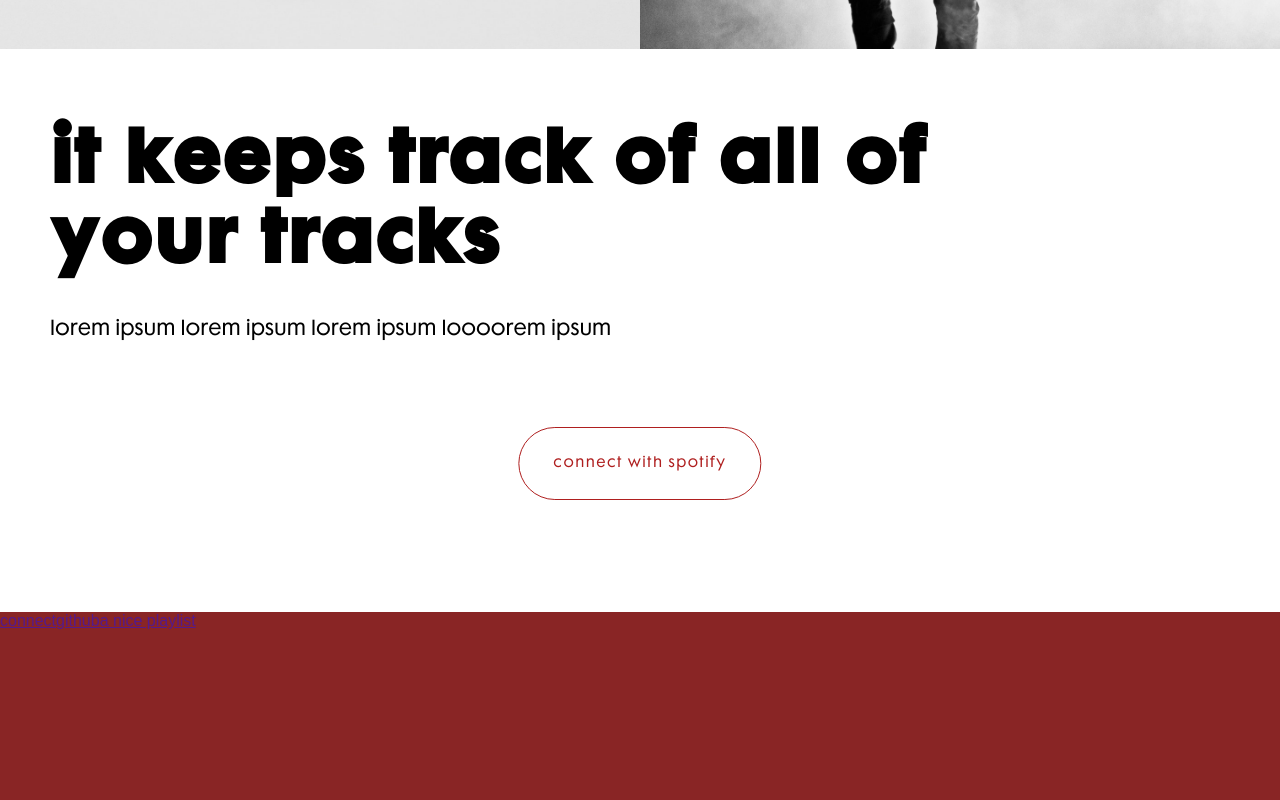
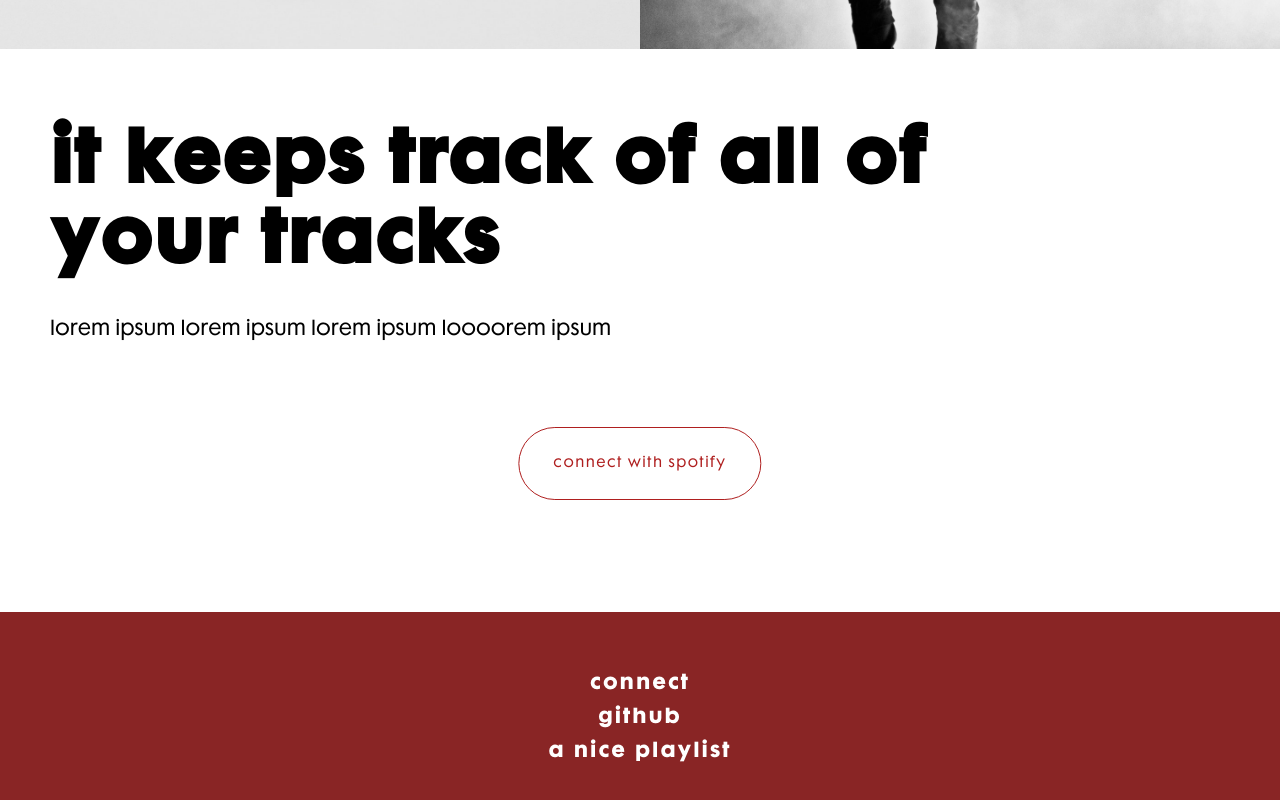
Before and after one commit to evelinasundin/highnote, a React (Create React App) app: page / in a window 1280 px wide. Shown: the part 2666-3466 px from the top of the page. Built offline with nearby package versions, Linux system fonts and the light colour scheme.

Commit message:
last style added

```diff
--- a/src/App.css
+++ b/src/App.css
@@ -685,10 +685,11 @@ li.inline-block.allsongs-li.allsongs-artist {
   text-decoration: none;
   font-family: "futura_maxi_bold", sans-serif;
   letter-spacing: 2px;
-  transition: all .2s ease-in-out; }
+  transition: all .2s ease-in-out;
+  cursor: pointer; }
 
 .footer-link-text a:hover {
-  color: #892525; }
+  color: #000; }
 
 .footer-link-text {
   margin-bottom: 10px; }
@@ -719,3 +720,19 @@ h2.user-playlist-heading {
 .create-playlist-heading {
   margin-bottom: 100px;
   color: #892525 !important; }
+
+p.home-connect {
+  position: absolute;
+  right: 0;
+  top: 4.5%;
+  margin-right: 50px;
+  font-size: 16px;
+  font-family: "futura_maxi_bold";
+  cursor: pointer;
+  transition: all .2s ease-in-out; }
+
+p.home-connect:hover {
+  color: #892525; }
+
+.spotify-link {
+  margin-left: 10px; }
--- a/src/App.scss
+++ b/src/App.scss
@@ -873,10 +873,11 @@ li.inline-block.allsongs-li.allsongs-artist {
   font-family: "futura_maxi_bold", sans-serif;
   letter-spacing: 2px;
   transition: all .2s ease-in-out;
+  cursor: pointer;
 }
 
 .footer-link-text a:hover {
-  color: $dark-red-color;
+  color: $black-color;
 }
 
 .footer-link-text {
@@ -915,3 +916,22 @@ h2.user-playlist-heading {
   margin-bottom: 100px;
   color: $dark-red-color !important;
 }
+
+p.home-connect {
+  position: absolute;
+  right: 0;
+  top: 4.5%;
+  margin-right: 50px;;
+  font-size: 16px;
+  font-family: "futura_maxi_bold";
+  cursor: pointer;
+  transition: all .2s ease-in-out;
+}
+
+p.home-connect:hover {
+  color: $dark-red-color;
+}
+
+.spotify-link {
+  margin-left: 10px;
+}
--- a/src/components/AllTopArtists.js
+++ b/src/components/AllTopArtists.js
@@ -5,10 +5,7 @@ import ReactDOM from "react-dom";
 import Modal from "react-responsive-modal";
 import white_logo from "../img/highnote_white.png";
 import PlaylistRenderer from "./PlaylistRenderer";
-import { Link } from 'react-router-dom';
-
-
-
+import { Link } from "react-router-dom";
 
 let parsedURL = queryString.parse(window.location.search);
 let accessToken = parsedURL.access_token;
@@ -49,8 +46,6 @@ class AllTopSongs extends Component {
     this.setState({ [e.target.name]: e.target.value });
     this.getSongs(e.target.value);
   };
-
-
 
   getSongs = timeRange => {
     fetch(
@@ -102,8 +97,8 @@ class AllTopSongs extends Component {
       <div className="alltopsongs-container">
         <div className="alltopsongs-list-container">
           <div className="logo recentsongs">
-          <Link to={`/user?access_token=${accessToken}`}>
-            <img src={white_logo} alt="logo-white" className="inline-block" />
+            <Link to={`/user?access_token=${accessToken}`}>
+              <img src={white_logo} alt="logo-white" className="inline-block" />
             </Link>
             <p className="user inline-block white-text">
               {" "}
@@ -114,6 +109,10 @@ class AllTopSongs extends Component {
 
             <i className="fa fa-user" />
           </div>
+          <h1 className="white-text mostplayed-text animate-top">
+            {" "}
+            These are your most played artists:{" "}
+          </h1>
           <div className="timerange-select-container animate-top">
             <select
               name="timeRange"
@@ -132,12 +131,19 @@ class AllTopSongs extends Component {
         </div>
         <footer>
           <div className="footer-links-container">
-          <p className="footer-link-text"><Link to={`/user?access_token=${accessToken}`}>Start</Link></p>
-          <p className="footer-link-text"><Link to={`/topartists?access_token=${accessToken}`}>Top artists</Link></p>
-          <p className="footer-link-text"><Link to="/home">Log out</Link></p>
-
-            </div>
-          </footer>
+            <p className="footer-link-text">
+              <Link to={`/user?access_token=${accessToken}`}>Start</Link>
+            </p>
+            <p className="footer-link-text">
+              <Link to={`/topsongs?access_token=${accessToken}`}>
+                Top songs
+              </Link>
+            </p>
+            <p className="footer-link-text">
+              <Link to="/home">Log out</Link>
+            </p>
+          </div>
+        </footer>
       </div>
     );
   }
--- a/src/components/home.js
+++ b/src/components/home.js
@@ -8,21 +8,30 @@ import kanye from "../img/kanye.jpeg";
 import casette from "../img/casette.jpeg";
 
 class App extends Component {
-
   componentDidMount() {
     window.scrollTo(0, 0);
-
   }
 
   render() {
     return (
       <div>
         <div className="logo">
-          <img src={black_logo}  alt="logo"/>
+          <img src={black_logo} alt="logo" />
+
+          <a
+            className="inline-block"
+            href
+            onClick={() => (window.location = "http://localhost:8888/login")}
+          >
+            <p className="home-connect">
+              {" "}
+              connect <i class="fa fa-spotify spotify-link" />{" "}
+            </p>
+          </a>
         </div>
         <div>
           <div className="hero">
-            <img src={heropic} alt="hero-pic"/>
+            <img src={heropic} alt="hero-pic" />
           </div>
           <div className="hero-text">
             <h1 className="animate-top">high note</h1>
@@ -41,9 +50,9 @@ class App extends Component {
             <h3> it keeps track of all of your tracks</h3>
             <p>lorem ipsum lorem ipsum lorem ipsum loooorem ipsum </p>
           </div>
-          <div className ="img-container">
+          <div className="img-container">
             <div className="img-holder-left opacity">
-              <img src={stats_pic} className="greyscale" alt="stats-img"  />
+              <img src={stats_pic} className="greyscale" alt="stats-img" />
               <h4>stats</h4>
             </div>
             <div className="img-holder-right">
@@ -55,13 +64,13 @@ class App extends Component {
             <h3>check your stats and create your own playlists</h3>
             <p>lorem ipsum lorem ipsum lorem ipsum loooorem ipsum </p>
           </div>
-          <div className ="img-container">
+          <div className="img-container">
             <div className="img-holder-left">
-              <img src={casette} alt="casette-img"/>
+              <img src={casette} alt="casette-img" />
               <h4 className="red">songs</h4>
             </div>
             <div className="img-holder-right">
-              <img src={kanye} alt="kanye-img"/>
+              <img src={kanye} alt="kanye-img" />
               <h4>artists</h4>
             </div>
           </div>
@@ -73,7 +82,8 @@ class App extends Component {
             <div className="button red-button">
               <a
                 href
-              onClick={() => (window.location = "http://localhost:8888/login")}
+                onClick={() =>
+                  (window.location = "http://localhost:8888/login")}
               >
                 {" "}
                 connect with spotify{" "}
@@ -81,15 +91,36 @@ class App extends Component {
             </div>
           </div>
           <footer>
-          <a href="">connect</a>
-          <a href="">github</a>
-          <a href="">a nice playlist</a>
-
-
+            <div className="footer-links-container">
+              <p className="footer-link-text">
+                <a
+                  href
+                  onClick={() =>
+                    (window.location = "http://localhost:8888/login")}
+                >
+                  connect
+                </a>
+              </p>
+              <p className="footer-link-text">
+                <a
+                  href="https://github.com/evelinasundin/highnote"
+                  target="_blank"
+                >
+                  github
+                </a>
+              </p>
+              <p className="footer-link-text">
+                <a
+                  href="https://open.spotify.com/user/evesun/playlist/0n4WzcYlxG8PU8HkKvEYN8?si=u1XSXe2FRta4FlR63FaU2A"
+                  target="_blank"
+                >
+                  a nice playlist
+                </a>
+              </p>
+            </div>
           </footer>
-
-
-        </div> {/* last div */}
+        </div>{" "}
+        {/* last div */}
       </div>
     );
   }
--- a/src/components/recentSongs.js
+++ b/src/components/recentSongs.js
@@ -1,16 +1,17 @@
 import React from "react";
 import white_logo from "../img/highnote_white.png";
-import 'font-awesome/css/font-awesome.min.css';
-// import $ from 'jquery';
-// import { findDOMNode } from 'react-dom';
+import "font-awesome/css/font-awesome.min.css";
 
 const recentSongs = props => {
   const recentlyPlayed =
     props.recentSongs.items &&
     props.recentSongs.items.slice(0, 4).map(function(item) {
-    //   console.log(item);
       return (
-        <div id="lala" className="recent-container animate-top" key={item.played_at}>
+        <div
+          id="lala"
+          className="recent-container animate-top"
+          key={item.played_at}
+        >
           <div className="inline-block">
             <img src={item.track.album.images[1].url} alt="album cover" />
           </div>
@@ -24,7 +25,8 @@ const recentSongs = props => {
                   key={artist.id}
                 >
                   {/* takes last index in array and addes a comma and space*/}
-                  {artist.name} {i !== item.track.artists.length -1? ',\xa0': ''}
+                  {artist.name}{" "}
+                  {i !== item.track.artists.length - 1 ? ",\xa0" : ""}
                 </p>
               );
             })}
@@ -37,14 +39,13 @@ const recentSongs = props => {
   return (
     <div className="recentSongsContainer">
       <div className="logo recentsongs">
-        <img src={white_logo} alt="logo-white" className="inline-block"/>
+        <img src={white_logo} alt="logo-white" className="inline-block" />
 
-    <p className="user inline-block white-text"> {props.user.name ? props.user.name : props.user.userID}</p><i className="fa fa-user"></i>
-    {/* <div className="sub-menu">
-        <p className="white-text">hej</p>
-        <p className="white-text">hej</p>
-    </div> */}
-
+        <p className="user inline-block white-text">
+          {" "}
+          {props.user.name ? props.user.name : props.user.userID}
+        </p>
+        <i className="fa fa-user" />
       </div>
       <div className="recent-row">
         <div className="recent-left">
@@ -52,50 +53,23 @@ const recentSongs = props => {
         </div>
 
         <div className="recent-right">
+          <div class="recent-right-container">
             <p className="white-text animate-top">
               {" "}
               hi {props.user.name ? props.user.name : props.user.userID}, here
               presents
             </p>
-          <h1 className="white-text animate-bottom">your recently played tracks.</h1>
+            <h1 className="white-text animate-bottom">
+              your recently played tracks.
+            </h1>
           </div>
         </div>
-      <p className="btn-scroll arrow-container"><i className="fa fa-angle-down white-text"></i></p>
+        <p className="btn-scroll arrow-container">
+          <i className="fa fa-angle-down white-text" />
+        </p>
+      </div>
     </div>
   );
 };
 
-// $(window).on('load', function() {
-// $(".recent-container").each(function(index) {
-//     $(this).delay(400*index).fadeIn(300);
-// });
-// });
-
-// const TopArtists = props => {
-//     const list =
-//       props.topSongs.items &&
-//       props.topSongs.items.slice(5, 10).map(function(item) {
-//         return (
-//           <div key={item.id}>
-//             <img src={item.album.images[1].url} alt="album cover" />
-//             <b>
-//               <p>{item.name}</p>
-//             </b>
-//             {item.artists.map(function(artist) {
-//               return <p key={artist.id}>{artist.name}</p>;
-//             })}
-//           </div>
-//         );
-//       });
-
-//     return (
-//       <div>
-//         <h2>These are your most listened to songs</h2>
-//         {list}
-//       </div>
-//     );
-//   };
-
-//   export default TopArtists;
-
 export default recentSongs;
```
Also changed, not shown: src/components/AllTopSongs.js (+20 -10 lines), src/components/Main.js (+10 -10 lines), src/components/PlaylistRenderer.js (+9 -57 lines), src/components/topArtists.js (+9 -10 lines), src/components/topSongs.js (+18 -5 lines). Lines whose indentation alone changed are shown as unchanged.
